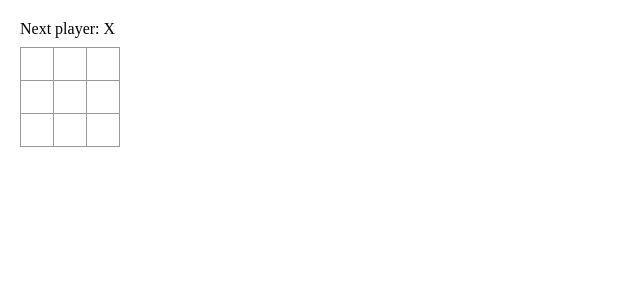
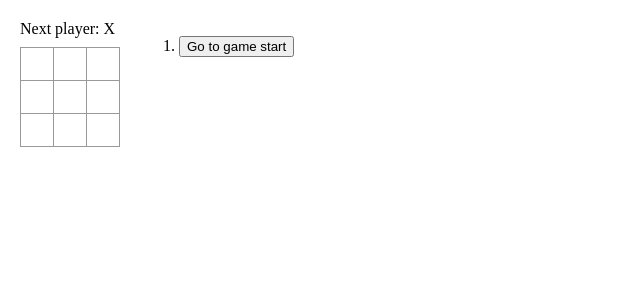
Before and after one commit to Apozsgai97/react-tictactoe-tutorial, a React (Vite) app: page / in a window 1280 px wide. Shown: the top 300 px of the page, without its empty margins (0-640 px from the left). Built offline with nearby package versions, Linux system fonts and the light colour scheme.

Commit message:
showing the next move

```diff
--- a/src/App.tsx
+++ b/src/App.tsx
@@ -15,21 +15,20 @@
 
 interface BoardProps {
   xIsNext: boolean;
-  squares: (string)[];
+  squares: string[];
   onPlay: (nextSquares: (string | null)[]) => void;
 }
 
-function Board({xIsNext, squares, onPlay}: BoardProps) {
-
+function Board({ xIsNext, squares, onPlay }: BoardProps) {
   function handleClick(i: number) {
-    if(squares[i] || calculateWinner(squares)){
+    if (squares[i] || calculateWinner(squares)) {
       return;
     }
 
     const nextSquares = squares.slice();
 
-    if(xIsNext){
-       nextSquares[i] = "X";
+    if (xIsNext) {
+      nextSquares[i] = "X";
     } else {
       nextSquares[i] = "O";
     }
@@ -40,7 +39,7 @@
 
   let status;
 
-  if(winner){
+  if (winner) {
     status = "Winner: " + winner;
   } else {
     status = "Next player: " + (xIsNext ? "X" : "O");
@@ -73,21 +72,39 @@
   const [history, setHistory] = useState([Array(9).fill(null)]);
   const currentSquares = history[history.length - 1];
 
-  function handlePlay (nextSquares: any){
+  function handlePlay(nextSquares: any) {
     setHistory([...history, nextSquares]);
     setXIsNext(!xIsNext);
   }
 
+  function jumpTo(nextMove: any) {
+    //TODO
+  }
+
+  const moves = history.map((squares, move) => {
+    let description;
+    if (move > 0) {
+      description = "Go to move #" + move;
+    } else {
+      description = "Go to game start";
+    }
+    return (
+      <li>
+        <button onClick={() => jumpTo(move)}>{description}</button>
+      </li>
+    );
+  });
+
   return (
     <div className="game">
       <div className="game-board">
-        <Board xIsNext={xIsNext} squares={currentSquares} onPlay={handlePlay}  />
+        <Board xIsNext={xIsNext} squares={currentSquares} onPlay={handlePlay} />
       </div>
       <div className="game-info">
-        <ol>{}</ol>
+        <ol>{moves}</ol>
       </div>
     </div>
-  )
+  );
 }
 
 function calculateWinner(squares: string[]) {
```
